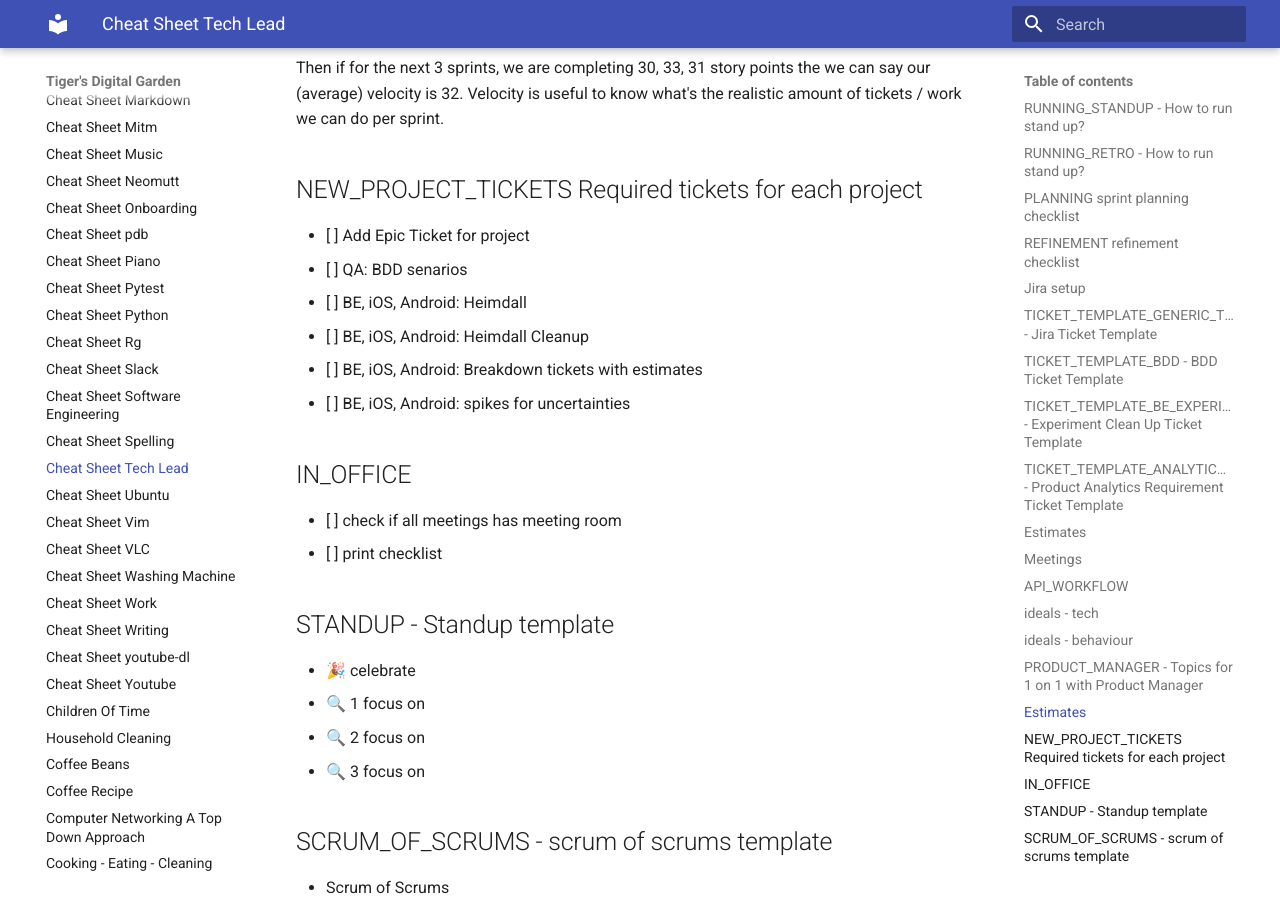
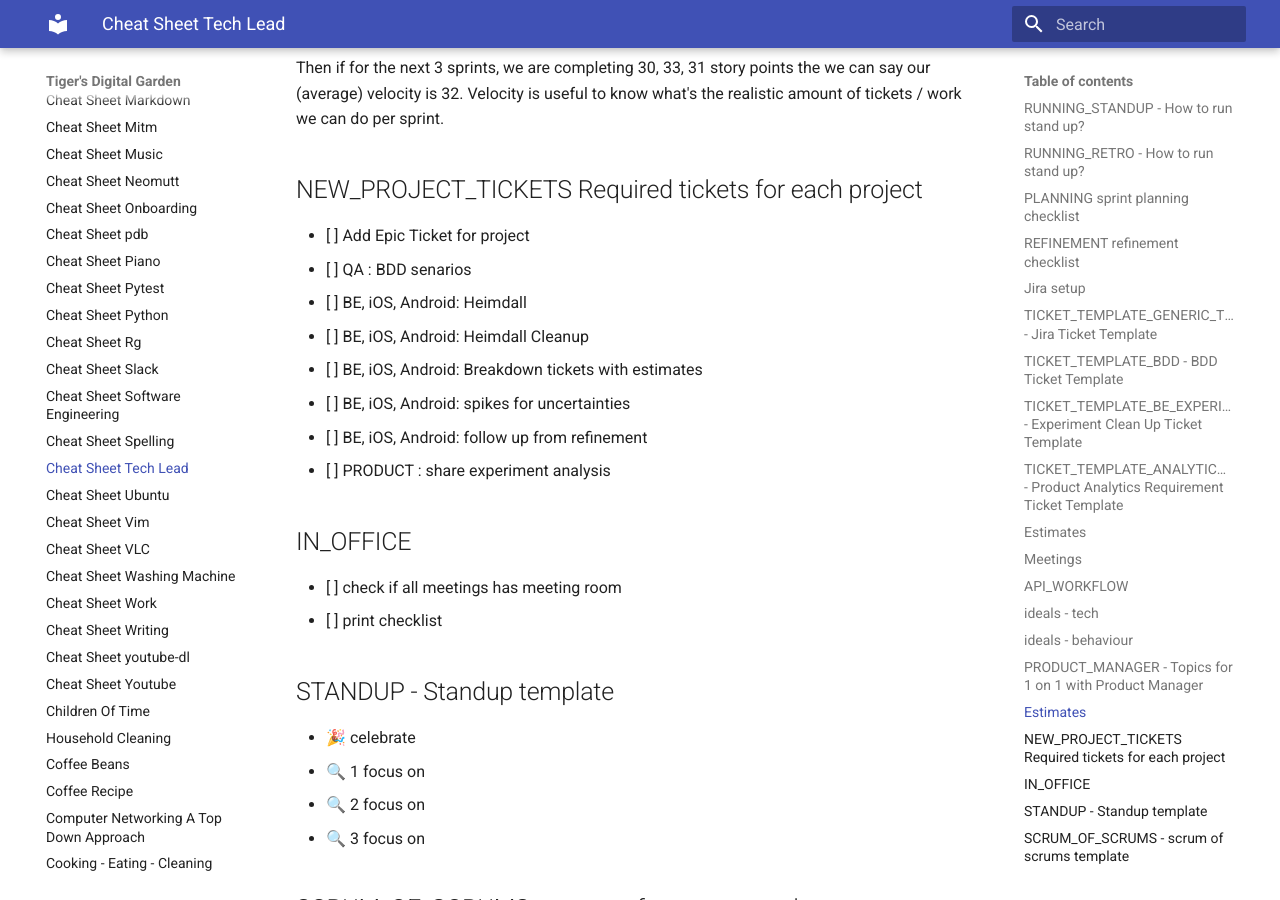
Before and after one commit to ynotstartups/notes, an MkDocs documentation site: the page built from notes/cheat-sheet-tech-lead.md, in a window 1280 px wide and 900 px high, scrolled down 6861 px. Built offline with MkDocs 1.6.1 and Material for MkDocs 9.7.7, drawn with Linux system fonts in a browser that asks for light colours.

Commit message:
add product ticket for new epic

```diff
--- a/notes/cheat-sheet-tech-lead.md
+++ b/notes/cheat-sheet-tech-lead.md
@@ -233,11 +233,13 @@ Velocity is useful to know what's the realistic amount of tickets / work we can
 ## NEW_PROJECT_TICKETS Required tickets for each project
 
 - [ ] Add Epic Ticket for project
-- [ ] QA: BDD senarios
+- [ ] QA              : BDD senarios
 - [ ] BE, iOS, Android: Heimdall
 - [ ] BE, iOS, Android: Heimdall Cleanup
 - [ ] BE, iOS, Android: Breakdown tickets with estimates
 - [ ] BE, iOS, Android: spikes for uncertainties
+- [ ] BE, iOS, Android: follow up from refinement
+- [ ] PRODUCT         : share experiment analysis
 
 ## IN_OFFICE
 
```
